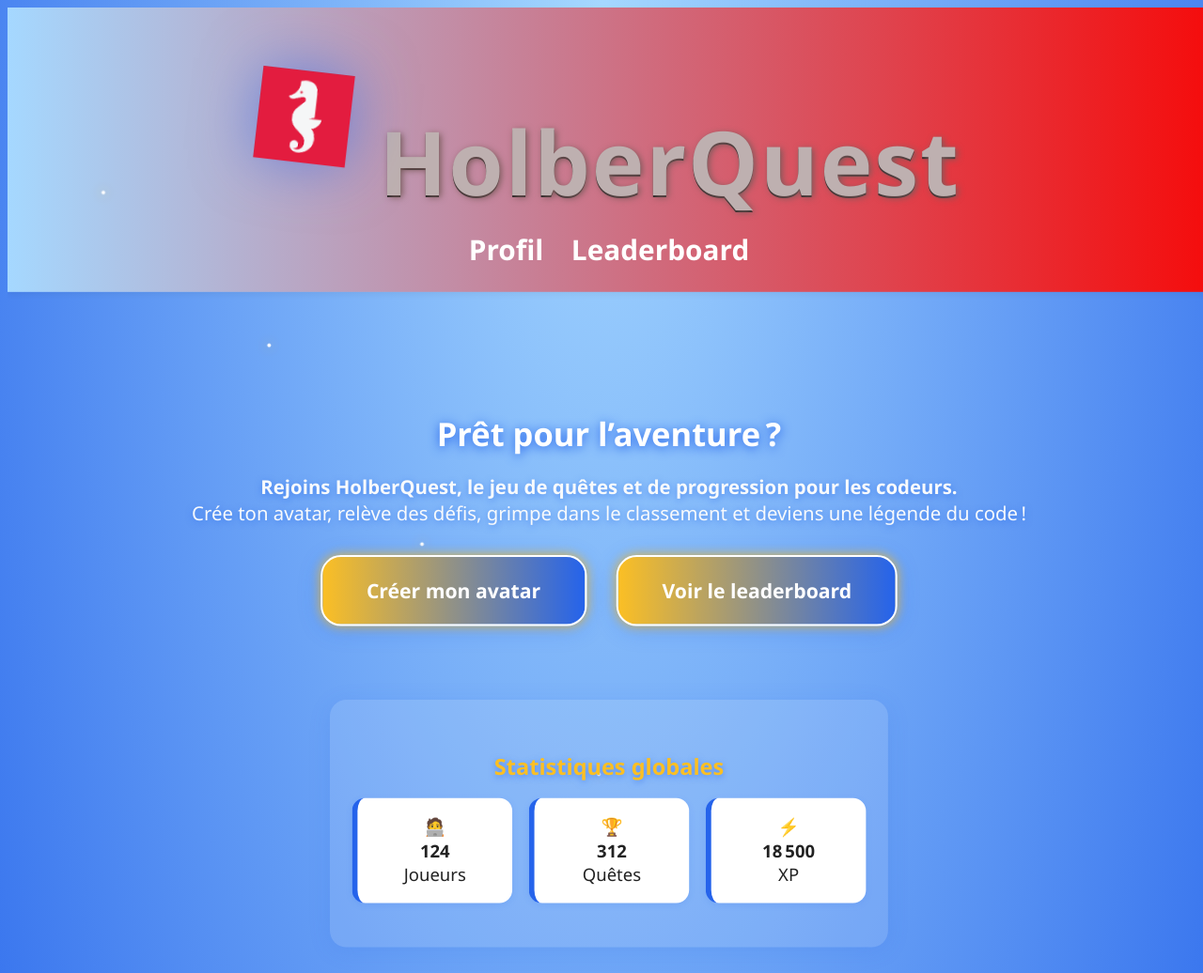
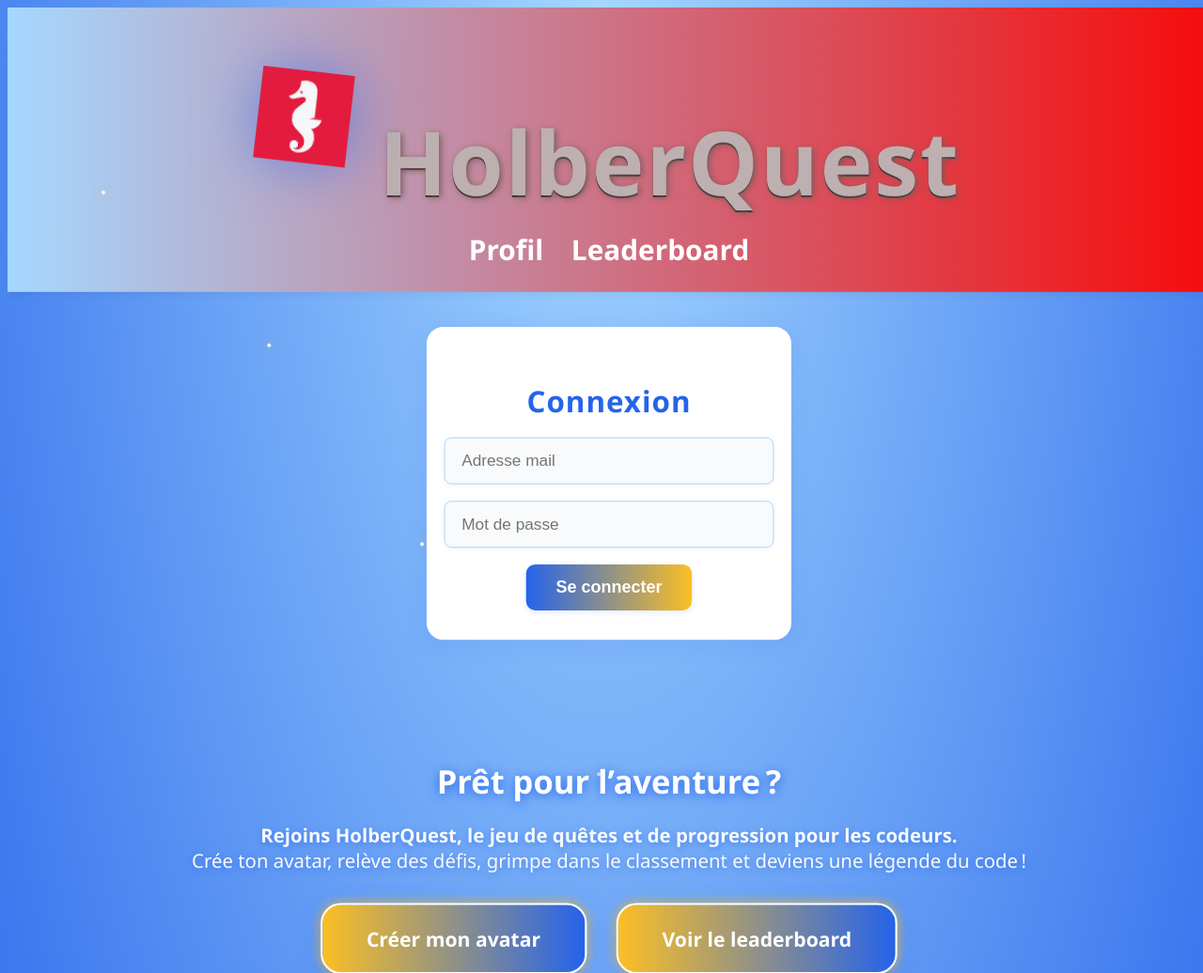
Before and after one commit to Lucas-Boyadjian/HolberQuest, a Flask app: page / in a window 1280 px wide. Shown: the top 1036 px of the page at 94% size. Run offline with Flask 3, Linux system fonts and the light colour scheme.

Commit message:
Ajout du formulaire de connexion avec un style amélioré et une mise en page centrée.

```diff
--- a/holberquest/app/templates/login.html
+++ b/holberquest/app/templates/login.html
@@ -196,6 +196,63 @@
             0% { opacity: 0.7; }
             100% { opacity: 1; box-shadow: 0 0 16px #fbbf24; }
         }
+        #login-form-container {
+            display: flex;
+            justify-content: center;
+            align-items: center;
+            margin-top: 38px;
+            margin-bottom: 24px;
+        }
+
+        #login-form {
+            background: #fff;
+            border-radius: 18px;
+            box-shadow: 0 4px 24px #2563eb22;
+            padding: 32px 38px;
+            display: flex;
+            flex-direction: column;
+            align-items: center;
+            min-width: 320px;
+            max-width: 380px;
+        }
+
+        #login-form h2 {
+            color: #2563eb;
+            font-size: 2em;
+            margin-bottom: 18px;
+            font-weight: bold;
+            letter-spacing: 1px;
+        }
+
+        #login-form input {
+            width: 100%;
+            padding: 14px 18px;
+            margin-bottom: 18px;
+            border-radius: 8px;
+            border: 1px solid #a5d8ff;
+            font-size: 1.1em;
+            background: #f8fafc;
+            color: #222;
+            box-shadow: 0 1px 6px #2563eb11;
+        }
+
+        #login-form button {
+            background: linear-gradient(90deg, #2563eb 0%, #fbbf24 100%);
+            color: #fff;
+            border: none;
+            border-radius: 10px;
+            padding: 14px 32px;
+            font-size: 1.15em;
+            font-weight: bold;
+            cursor: pointer;
+            box-shadow: 0 2px 8px #2563eb22;
+            transition: background 0.2s, transform 0.2s;
+        }
+
+        #login-form button:hover {
+            background: linear-gradient(90deg, #fbbf24 0%, #2563eb 100%);
+            transform: scale(1.08);
+        }
     </style>
 </head>
 <body>
@@ -220,6 +277,15 @@
             </ul>
         </nav>
     </header>
+
+    <div id="login-form-container">
+        <form id="login-form" method="post" action="/login" autocomplete="off">
+            <h2>Connexion</h2>
+            <input type="email" name="email" placeholder="Adresse mail" required>
+            <input type="password" name="password" placeholder="Mot de passe" required>
+            <button type="submit">Se connecter</button>
+        </form>
+    </div>
 
     <div class="main-bubbles-bg"></div>
     <div class="code-rain-bg"></div>
```
